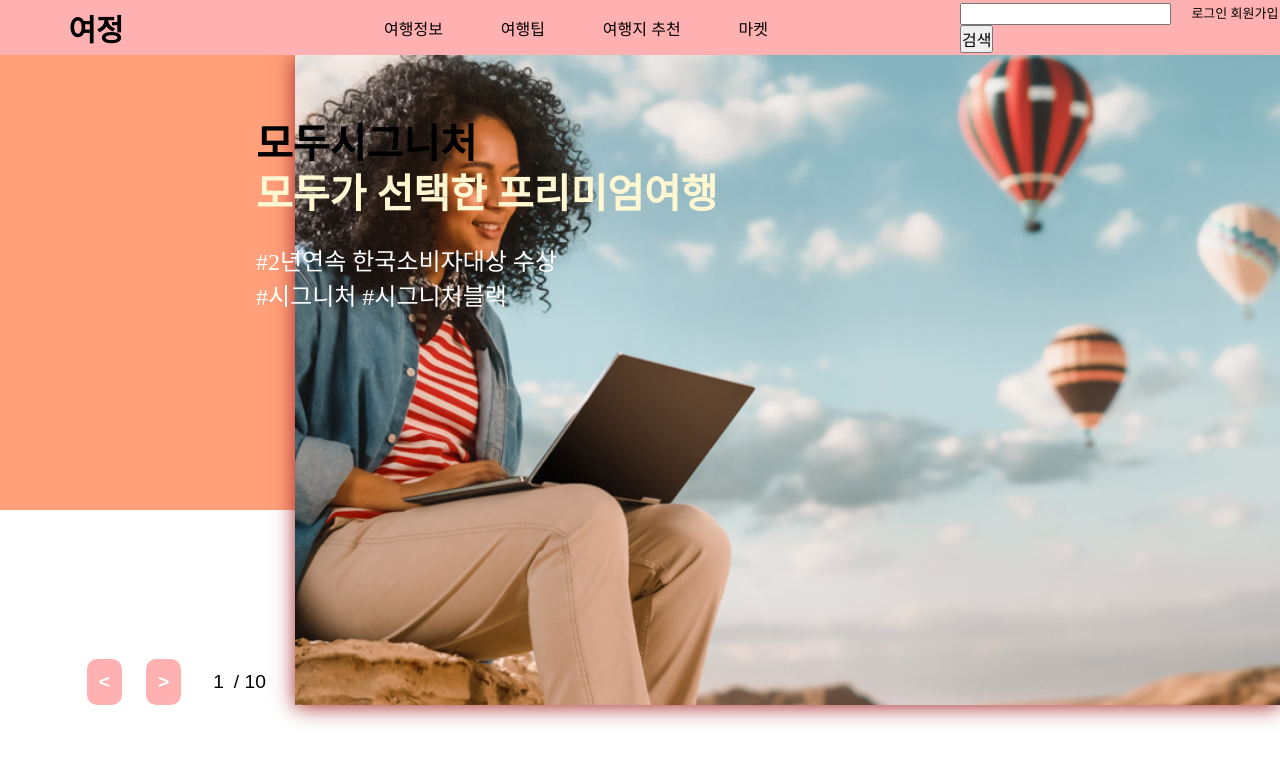
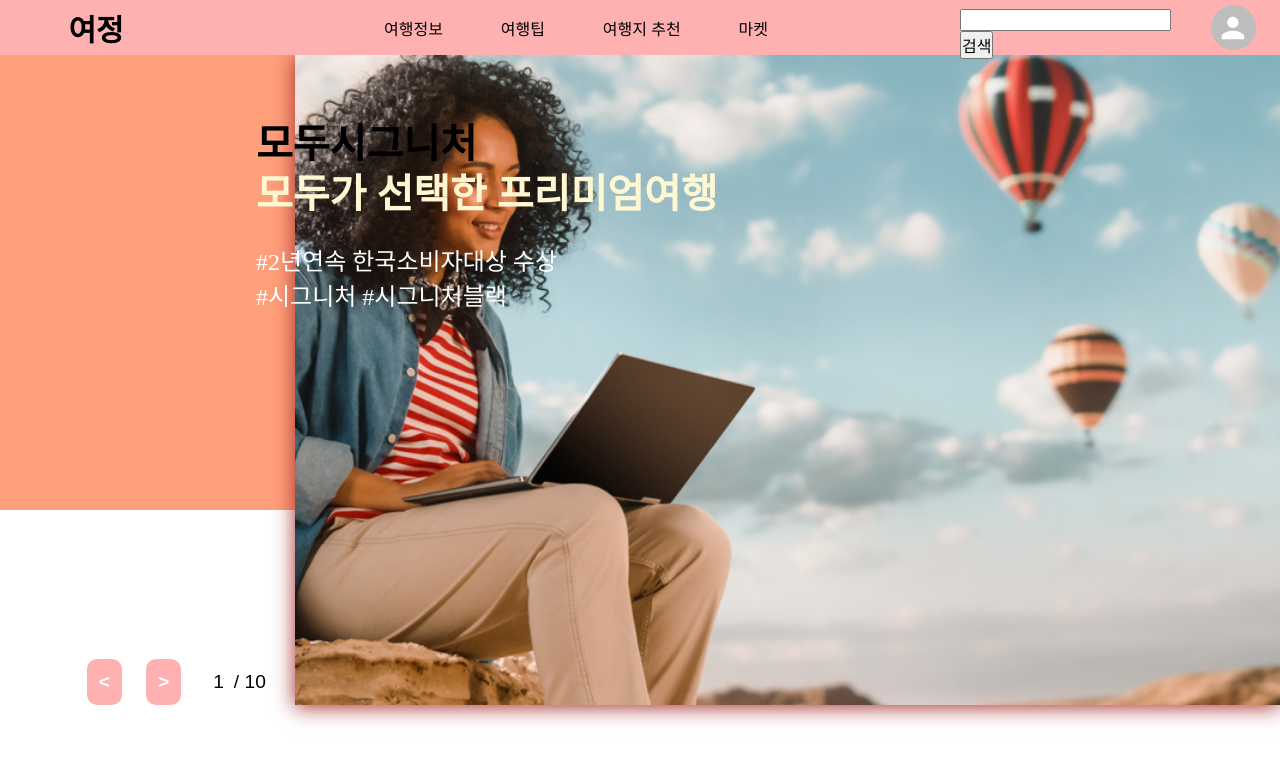
Before and after one commit to do3642/sharetravel-react, a React (Create React App) app: page / in a window 1280 px wide. Shown: the top 762 px of the page. Built offline with nearby package versions, Linux system fonts and the light colour scheme; a web font is replaced by a local one.

Commit message:
header 메뉴에 호버 추가, header에 프로필 뜨고 프로필 누르면 창 뜨게 구현

```diff
--- a/package.json
+++ b/package.json
@@ -3,11 +3,15 @@
   "version": "0.1.0",
   "private": true,
   "dependencies": {
+    "@emotion/react": "^11.13.3",
+    "@emotion/styled": "^11.13.0",
+    "@mui/icons-material": "^6.1.7",
+    "@mui/material": "^6.1.7",
     "@testing-library/jest-dom": "^5.17.0",
     "@testing-library/react": "^13.4.0",
     "@testing-library/user-event": "^13.5.0",
+    "axios": "^1.7.7",
     "bootstrap": "^5.3.3",
-    "axios": "^1.7.7",
     "react": "^18.3.1",
     "react-bootstrap": "^2.10.5",
     "react-dom": "^18.3.1",
--- /dev/null
+++ b/src/components/AccountMenu.js
@@ -0,0 +1,113 @@
+import * as React from 'react';
+import Box from '@mui/material/Box';
+import Avatar from '@mui/material/Avatar';
+import Menu from '@mui/material/Menu';
+import MenuItem from '@mui/material/MenuItem';
+import ListItemIcon from '@mui/material/ListItemIcon';
+import Divider from '@mui/material/Divider';
+import IconButton from '@mui/material/IconButton';
+import Tooltip from '@mui/material/Tooltip';
+import EditNoteIcon from '@mui/icons-material/EditNote';
+import ShoppingCartCheckoutIcon from '@mui/icons-material/ShoppingCartCheckout';
+import Logout from '@mui/icons-material/Logout';
+import '../styles/AccountMenu.css'
+
+export default function AccountMenu() {
+  const [anchorEl, setAnchorEl] = React.useState(null);
+  const open = Boolean(anchorEl);
+  const handleClick = (event) => {
+    setAnchorEl(event.currentTarget);
+  };
+  const handleClose = () => {
+    setAnchorEl(null);
+  };
+  return (
+    <React.Fragment>
+      <Box sx={{ display: 'flex', alignItems: 'center', textAlign: 'center' }}>
+        <Tooltip title="내 프로필">
+          <IconButton
+            onClick={handleClick}
+            size="small"
+            sx={{ ml: 2 }}
+            aria-controls={open ? 'account-menu' : undefined}
+            aria-haspopup="true"
+            aria-expanded={open ? 'true' : undefined}
+          >
+            <Avatar sx={{ width: 45, height: 45 }}></Avatar>
+          </IconButton>
+        </Tooltip>
+      </Box>
+      <Menu
+        anchorEl={anchorEl}
+        id="account-menu"
+        open={open}
+        onClose={handleClose}
+        onClick={handleClose}
+        slotProps={{
+          paper: {
+            elevation: 0,
+            sx: {
+              // 프로필 누르면 뜨는 창 관련 css
+              overflow: 'visible',
+              filter: 'drop-shadow(0px 2px 8px rgba(0,0,0,0.32))',
+              mt: 1.5,
+              '& .MuiAvatar-root': {
+                width: 32,
+                height: 32,
+                ml: -0.5,
+                mr: 1
+              },
+              '&::before': {
+                content: '""',
+                display: 'block',
+                position: 'absolute',
+                top: 0,
+                right: 14,
+                width: 10,
+                height: 10,
+                bgcolor: 'background.paper',
+                transform: 'translateY(-50%) rotate(45deg)',
+                zIndex: 0,
+              },
+            },
+          },
+        }}
+        transformOrigin={{ horizontal: 'right', vertical: 'top' }}
+        anchorOrigin={{ horizontal: 'right', vertical: 'bottom' }}
+      >
+
+        <div className='menu-close' onClick={handleClose}>
+          <b>x</b>
+        </div>
+
+        <MenuItem onClick={handleClose} sx={{pl: 8}}>
+          <Avatar />
+        </MenuItem>
+
+        <div className='account-menu'>
+          닉네임님
+        </div>
+        <br />
+        <Divider />
+        <MenuItem onClick={handleClose}>
+          <ListItemIcon>
+            <EditNoteIcon fontSize="small" />
+          </ListItemIcon>
+          게시글 작성
+        </MenuItem>
+        <MenuItem onClick={handleClose}>
+          <ListItemIcon>
+            <ShoppingCartCheckoutIcon fontSize="small" />
+          </ListItemIcon>
+          찜한 상품
+        </MenuItem>
+        <MenuItem onClick={handleClose}>
+          <ListItemIcon>
+            <Logout fontSize="small" />
+          </ListItemIcon>
+          로그아웃
+        </MenuItem>
+      </Menu>
+    </React.Fragment>
+  );
+}
--- a/src/components/Header.js
+++ b/src/components/Header.js
@@ -1,4 +1,5 @@
 import '../styles/Header.css'
+import AccountMenu from './AccountMenu';
 
 function Header() {
   return(
@@ -18,8 +19,7 @@
           <button>검색</button>
         </div>
         <ul className="nav-user">
-          <li><a href='#'>로그인</a></li>
-          <li><a href='#'>회원가입</a></li>
+          <AccountMenu />
         </ul>
       </div>
     </nav>
--- /dev/null
+++ b/src/styles/AccountMenu.css
@@ -0,0 +1,25 @@
+@font-face {
+  font-family: 'S-CoreDream-3Light';
+  src: url('https://fastly.jsdelivr.net/gh/projectnoonnu/noonfonts_six@1.2/S-CoreDream-3Light.woff') format('woff');
+  font-weight: normal;
+  font-style: normal;
+}
+
+.account-menu {
+  text-align: center;
+}
+
+.menu-close {
+  padding-right: 12px;
+  text-align: right;
+  cursor: pointer;
+}
+
+.menu-close b {
+  font-family:'S-CoreDream-3Light';
+}
+
+.menu-close b:hover {
+  opacity: 0.3;
+  width: 2px;
+}
--- a/src/styles/Header.css
+++ b/src/styles/Header.css
@@ -41,20 +41,14 @@
   justify-content: space-between;
 }
 
-nav .nav-user {
-  display: flex;
-  justify-content: space-around;
+nav .nav-user a {
+  font-size: 15px;
 }
 
-nav .nav-user li {
-  float: right;
-  text-align: end;
-}
-
-nav .nav-user a {
-  font-size: 13px;
+nav .nav-search {
+  margin-top: 13px;
 }
 
 nav .nav-menu a:hover {
-  text-decoration: underline;
+  opacity: 0.3;
 }
```
Also changed, not shown: 1 other file (tests, documents, lock files or other folders).
